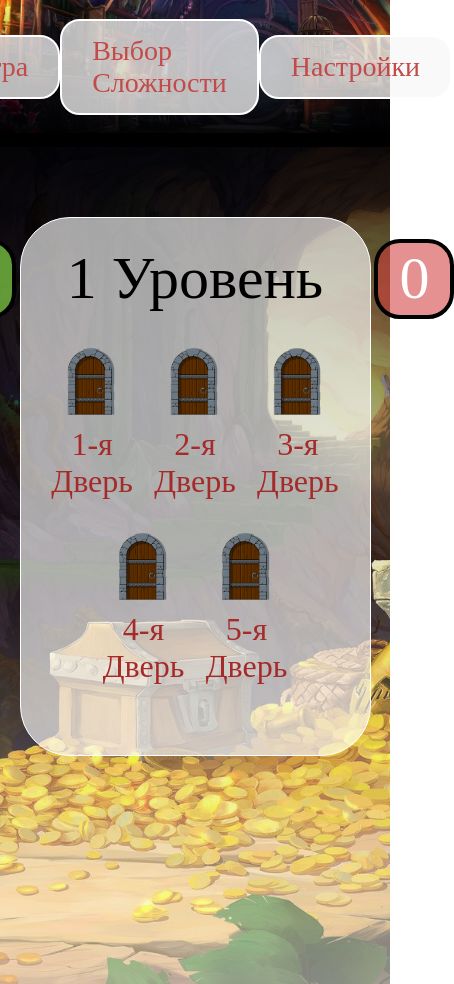
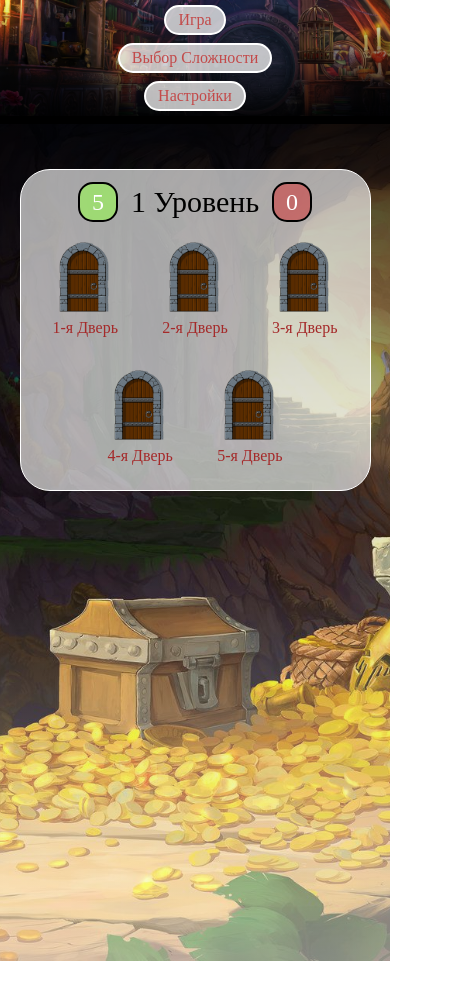
Before and after one commit to XartyCD/TheDoorsGame, a plain HTML site: page index.html in a window 390 px wide. Shown: the whole page, 454 px wide, since content can reach past the window. After the commit the page ends 961 px from the top, so only its background shows below. Drawn offline with Linux system fonts and the light colour scheme.

Commit message:
Adaptive for mobiles

```diff
--- a/style.css
+++ b/style.css
@@ -119,7 +119,7 @@ img {
   display: flex;
   flex-direction: row;
   margin: 26px 0px 32px 0px;
-  font-size: 30px;
+  font-size: 20px;
   position: relative;
   justify-content: center;
   align-items: center;
@@ -139,12 +139,12 @@ img {
 
 .game__count__good {
   background-color: rgba(154, 253, 83, 0.589);
-  right: 120%;
+  right: 130%;
 }
 
 .game__count__bad {
   background-color: rgba(209, 61, 61, 0.563);
-  left: 120%;
+  left: 130%;
 }
 
 .item-count {
@@ -197,18 +197,121 @@ img {
   height: 80%;
 }
 
-.door__item-3 {
-  display: none;
+@media (max-width: 730px) {
+  .header {
+    min-height: 80px;
+    border-bottom: 2px solid black;
+    justify-content: space-around;
+    margin: 0 auto;
+  }
+
+  .header__container {
+    width: 420px;
+  }
+
+  .header__item {
+    padding: 7px 15px;
+    border-radius: 20px;
+    font-size: 20px;
+    border: 2px solid white;
+    transition: all 0.5s;
+  }
+
+  .game__count {
+    width: 50px;
+    height: 50px;
+    border-radius: 20px;
+    border: 3px solid black;
+  }
+
+  .game__count__good {
+    right: 110%;
+  }
+
+  .game__count__bad {
+    left: 110%;
+  }
+
+  .item-count {
+    font-size: 40px;
+  }
+
+  .doors__item {
+    font-size: 21px;
+    width: 35%;
+  }
+
+  .doors__item img {
+    width: 78%;
+    height: 78%;
+  }
+
+  .main__game {
+    padding: 0px 3px 40px 3px;
+    border-radius: 40px;
+  }
+
 }
 
-.door__item-4 {
-  display: none;
+@media (max-width: 445px) {
+  .header {
+    padding: 5px 0px;
+    border-bottom: 1px solid black;
+  }
+
+  .header__container {
+    flex-direction: column;
+    gap: 8px;
+  }
+
+  .header__item {
+    padding: 4px 12px;
+    border-radius: 16px;
+    font-size: 16px;
+  }
+
+  .game__count {
+    width: 40px;
+    height: 40px;
+    border-radius: 15px;
+    border: 2px solid black;
+  }
+
+  .game__level {
+    margin: 15px 0px 20px 0px;
+    font-size: 15px;
+  }
+
+  .game__count__good {
+    right: 110%;
+  }
+
+  .game__count__bad {
+    left: 110%;
+  }
+
+  .item-count {
+    font-size: 24px;
+  }
+
+  .doors__item {
+    font-size: 16px;
+    width: 32%;
+  }
+
+  .main__game {
+    padding: 0px 3px 25px 3px;
+    border-radius: 30px;
+  }
+
+  .main {
+    padding: 45px 0px;
+  }
+
+  .result {
+    font-size: 35px;
+    border-radius: 60px;
+    height: 75%;
+  }
+
 }
-
-.door__item-5 {
-  display: none;
-}
-
-.door__item-6 {
-  display: none;
-}
```
